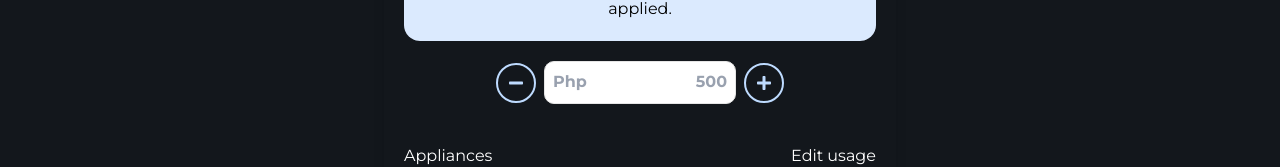
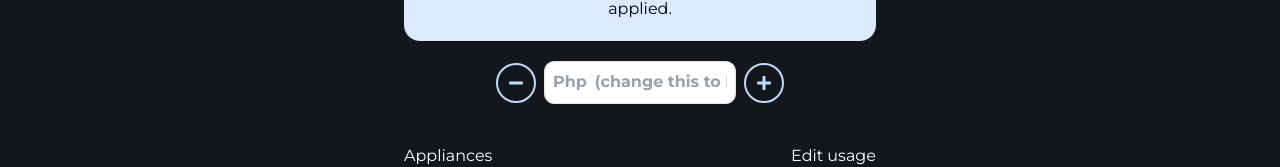
Before and after one commit to thebadsektor/tc3202-3a-3, a React (Vite) app in the folder frontend/seconsumptiontracker-app/: page /bill-calculator in a window 1280 px wide. Shown: the part 469-636 px from the top of the page. Built offline with nearby package versions, Linux system fonts and the light colour scheme; no server answers; a web font is replaced by a local one.

Commit message:
fixed bill calculator rates, change 500 increment/decrement to choice between Residential or Small business

```diff
--- a/frontend/seconsumptiontracker-app/src/pages/BillCalculator.jsx
+++ b/frontend/seconsumptiontracker-app/src/pages/BillCalculator.jsx
@@ -463,7 +463,8 @@ export default function DynamicTextFields() {
 
     if (fields.some((field) => !field.completed)) return;
 
-    const electricityRate = 12.1901;
+    const electricityRate = 12.2901; // if residential
+    // const electricityRateSB = 13.4717; // if small-business
 
     const applianceResults = Object.entries(applianceData).map(
       ([name, data]) => {
@@ -674,7 +675,7 @@ export default function DynamicTextFields() {
                   type="text"
                   value={value === "" ? "" : value.toLocaleString()}
                   onChange={handleChange}
-                  placeholder="500"
+                  placeholder="(change this to Residential/Small-business)" //may rate na ng para sa small business na naka comment
                   className="w-full bg-transparent outline-none text-right font-bold placeholder-gray-400"
                 />
               </div>
```
Also changed, not shown: 2 other files (tests, documents, lock files or other folders).
